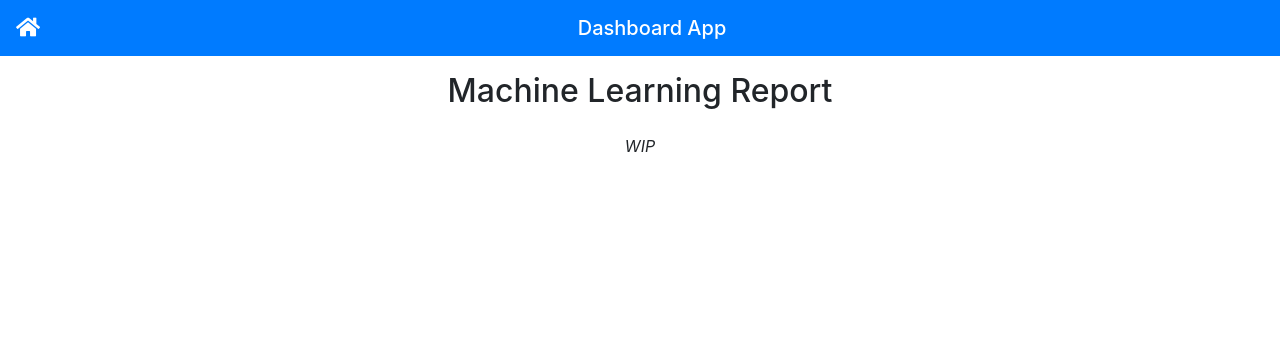
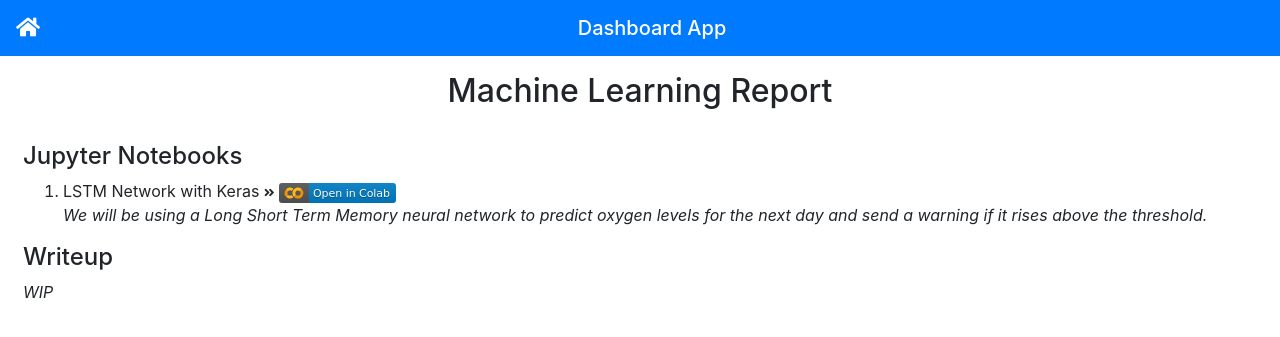
Before and after one commit to callistachang/SLMDash, a Flask app: page /ml-report in a window 1280 px wide. Shown: the top 337 px of the page. Run offline with Flask 3, Linux system fonts and the light colour scheme; some libraries are stand-ins or nearby versions.

Commit message:
added content to ml report; minor ui fixes

```diff
--- a/app/dashboards/data_visualization/layout.py
+++ b/app/dashboards/data_visualization/layout.py
@@ -14,7 +14,7 @@ html_layout = """
             </nav>
             <header class="text-center py-3">
                 <h2>Data Visualization Dashboard</h2>
-                <i>TODO: Now that functionality is stable, we will be adding more graphs and interactivity.</i>
+                <i>TODO: We will be adding more graphs and interactivity in the future.</i>
             </header>
 
             {%app_entry%}
--- a/app/dashboards/data_visualization/main.py
+++ b/app/dashboards/data_visualization/main.py
@@ -77,7 +77,7 @@ def init_callbacks(app):
             df = parse_data_sheet(content, filename)
             if df is not None:
                 return [
-                    html.P(f"Successfully uploaded: {filename} ✓"),
+                    html.P(f"Successfully uploaded: {filename} ✓", className="text-success"),
                     create_graphs(df),
                 ]
             else:
--- a/app/routes.py
+++ b/app/routes.py
@@ -19,7 +19,7 @@ def data_report():
 
 @app.route("/ml-report")
 def ml_report():
-    return render_template("wip.jinja2", title="Machine Learning Report")
+    return render_template("ml_report.jinja2", title="Machine Learning Report")
 
 
 # /data-dashboard was implicitly routed in main.py
--- a/app/templates/index.jinja2
+++ b/app/templates/index.jinja2
@@ -15,7 +15,7 @@
       <div class="card-body">
         <h5 class="card-title">Interactive CNN Dashboard</h5>
         <h6 class="card-subtitle mb-2 text-muted">WIP</h6>
-        <p class="card-text">Upload an sensor image and determine if the sensor is faulty or not.</p>
+        <p class="card-text">Upload a sensor image and determine if the sensor is faulty or not.</p>
         <a href="/ml-dashboard" class="btn btn-secondary">Go to Dashboard</a>
       </div>
     </div>
@@ -34,8 +34,8 @@
       <div class="card-body">
         <h5 class="card-title">Machine Learning Report</h5>
         <h6 class="card-subtitle mb-2 text-muted">WIP</h6>
-        <p class="card-text">Our personal research on machine learning and CNNs thus far.</p>
-        <a href="/ml-report" class="btn btn-secondary">Go to Report</a>
+        <p class="card-text">Our personal research on machine learning thus far.</p>
+        <a href="/ml-report" class="btn btn-primary">Go to Report</a>
       </div>
     </div>
   </div>
--- /dev/null
+++ b/app/templates/ml_report.jinja2
@@ -0,0 +1,30 @@
+{% extends "layout.jinja2" %}
+
+{% block content %}
+
+<style>
+.report-section {
+    margin: 1em 0.5em;
+}
+</style>
+
+<div class="report-section">
+    <h4>Jupyter Notebooks</h4>
+    <ol>
+        <li>
+            <span>LSTM Network with Keras</span>
+            <i class="fa fa-angle-double-right fa-xs"></i>
+            <a href="https://colab.research.google.com/drive/1R2mkXq5DmrAIb1kudjHTr4DMpOhb4oxD">
+                <img src="{{url_for('static', filename='images/colab-badge.svg')}}" alt="Open in Colab"/>
+            </a>
+            <p><i>We will be using a Long Short Term Memory neural network to predict oxygen levels for the next day and send a warning if it rises above the threshold.</i></p>
+        </li>
+    </ol>
+</div>
+
+<div class="report-section">
+    <h4>Writeup</h4>
+    <i>WIP</i>
+</div>
+
+{% endblock %}
```
Also changed, not shown: .github/workflows/test.yml.
